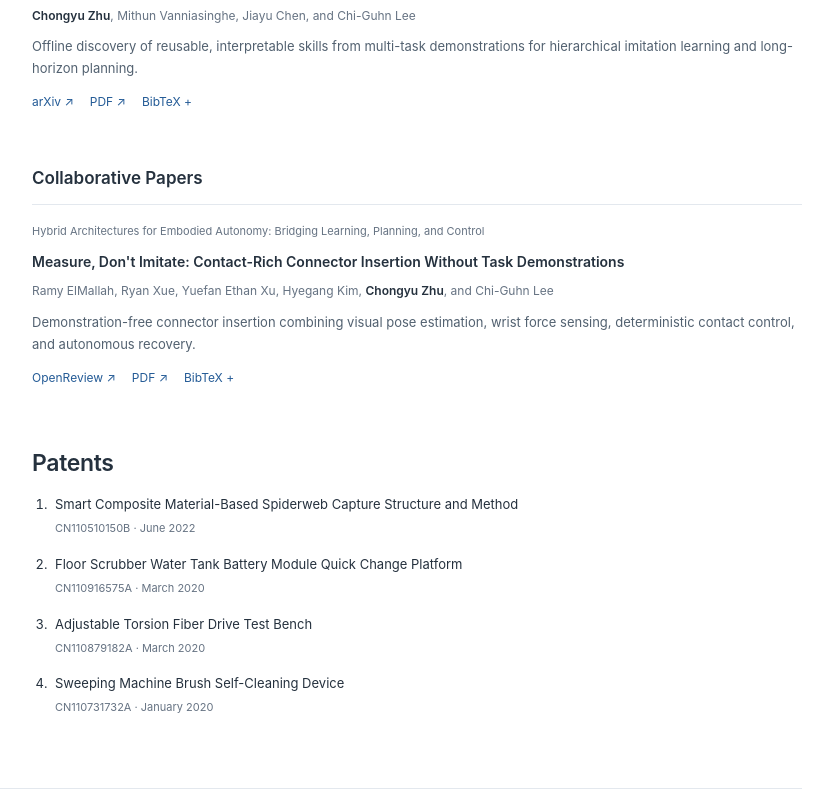
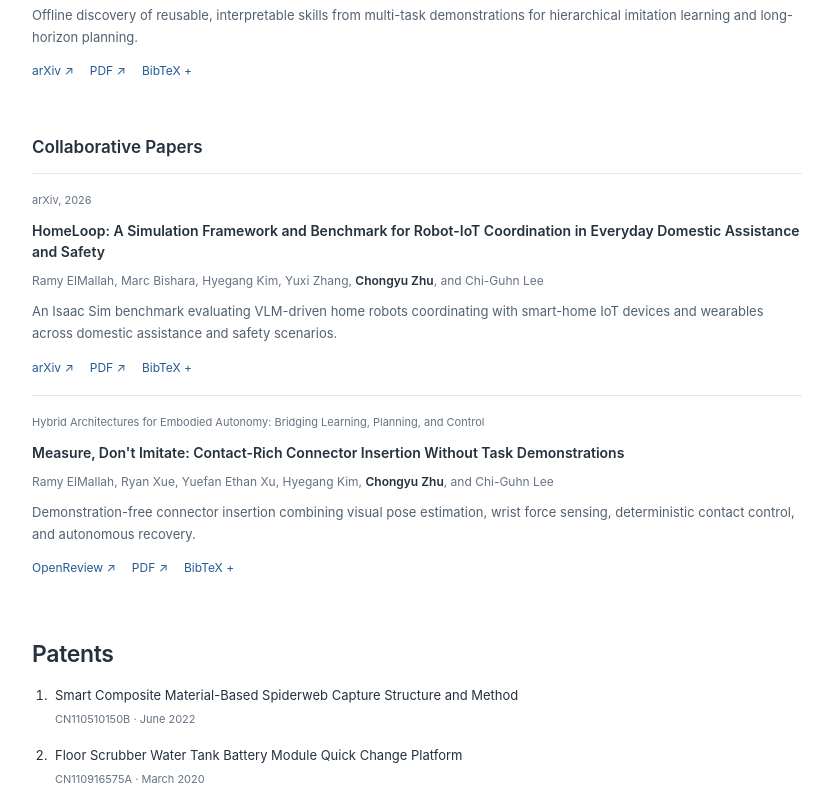
Before and after one commit to ChongyuZhu/chongyuzhu.github.io, a plain HTML site: page index.html in a window 1280 px wide. Shown: the part 1700-2496 px from the top of the page, without its empty margins (356-1189 px from the left). Drawn offline with Linux system fonts and the light colour scheme.

Commit message:
Add HomeLoop collaborative paper and remove completed CoRL trip

```diff
--- a/index.html
+++ b/index.html
@@ -18,7 +18,7 @@
 <p>My research lies at the intersection of <strong>robotics</strong>, <strong>reinforcement learning</strong>, and <strong>simulation to reality</strong>. Combining physical intuition from mechanics with modern RL, I am passionate about bridging the gap between theoretical control principles and data-driven approaches.</p>
 <div class="interest-tags" aria-label="Research interests"><span>Robot learning</span><span>Skill discovery</span><span>Sim-to-real</span><span>VLA models</span></div></section>
 <section id="travel" aria-labelledby="travel-title"><h2 id="travel-title">Travel &amp; meetups</h2><p class="section-intro">Usually in Toronto. If our paths cross, let's grab a coffee.</p>
-<dl class="travel-list"><div><dt>Home base</dt><dd>Toronto, Canada</dd></div><div><dt>CoRL 2026</dt><dd>Austin, Texas</dd></div><div><dt>Dec 2026</dt><dd>Shanghai &amp; Hangzhou, China</dd></div></dl>
+<dl class="travel-list"><div><dt>Home base</dt><dd>Toronto, Canada</dd></div><div><dt>Dec 2026</dt><dd>Shanghai &amp; Hangzhou, China</dd></div></dl>
 <p class="travel-note"><a href="mailto:cyzhu@mie.utoronto.ca">Drop me a line</a> to arrange a meetup.</p></section>
 <section id="news" aria-labelledby="news-title"><div class="section-title"><h2 id="news-title">News</h2><span class="section-label">Recent updates</span></div>
 <ul class="news-list"><li><time datetime="2026-10">Oct 2026</time><p>The extended <a href="#routerlt">RouteRLT preprint</a> is now on arXiv.</p></li>
@@ -70,7 +70,21 @@
   primaryClass = {cs.RO},
   url = {https://arxiv.org/abs/2602.01018}
 }</code></pre></details></div>
-    </article></div><div class="publication-group" role="group" aria-labelledby="collaborative-papers-title"><h3 class="publication-group-title" id="collaborative-papers-title">Collaborative Papers</h3><article class="publication publication--collaborative" id="measure-dont-imitate">
+    </article></div><div class="publication-group" role="group" aria-labelledby="collaborative-papers-title"><h3 class="publication-group-title" id="collaborative-papers-title">Collaborative Papers</h3><article class="publication publication--collaborative" id="homeloop">
+      <div class="publication-meta"><span>arXiv, 2026</span></div>
+      <h4 class="publication-title"><a href="https://arxiv.org/abs/2611.08914">HomeLoop: A Simulation Framework and Benchmark for Robot-IoT Coordination in Everyday Domestic Assistance and Safety</a></h4>
+      <p class="authors">Ramy ElMallah, Marc Bishara, Hyegang Kim, Yuxi Zhang, <strong>Chongyu Zhu</strong>, and Chi-Guhn Lee</p><p class="paper-description">An Isaac Sim benchmark evaluating VLM-driven home robots coordinating with smart-home IoT devices and wearables across domestic assistance and safety scenarios.</p>
+      <div class="paper-links"><a href="https://arxiv.org/abs/2611.08914">arXiv <span aria-hidden="true">↗</span></a><a href="https://arxiv.org/pdf/2611.08914">PDF <span aria-hidden="true">↗</span></a>
+      <details class="citation"><summary>BibTeX</summary><pre><code>@misc{elmallah2026homeloop,
+  title = {HomeLoop: A Simulation Framework and Benchmark for Robot-IoT Coordination in Everyday Domestic Assistance and Safety},
+  author = {Ramy ElMallah and Marc Bishara and Hyegang Kim and Yuxi Zhang and Chongyu Zhu and Chi-Guhn Lee},
+  year = {2026},
+  eprint = {2611.08914},
+  archivePrefix = {arXiv},
+  primaryClass = {cs.RO},
+  url = {https://arxiv.org/abs/2611.08914}
+}</code></pre></details></div>
+    </article><article class="publication publication--collaborative" id="measure-dont-imitate">
       <div class="publication-meta"><span>Hybrid Architectures for Embodied Autonomy: Bridging Learning, Planning, and Control</span></div>
       <h4 class="publication-title"><a href="https://openreview.net/forum?id=7MxKHOoMVz">Measure, Don&#x27;t Imitate: Contact-Rich Connector Insertion Without Task Demonstrations</a></h4>
       <p class="authors">Ramy ElMallah, Ryan Xue, Yuefan Ethan Xu, Hyegang Kim, <strong>Chongyu Zhu</strong>, and Chi-Guhn Lee</p><p class="paper-description">Demonstration-free connector insertion combining visual pose estimation, wrist force sensing, deterministic contact control, and autonomous recovery.</p>
```
Also changed, not shown: cv.html (+1 -1 lines).
